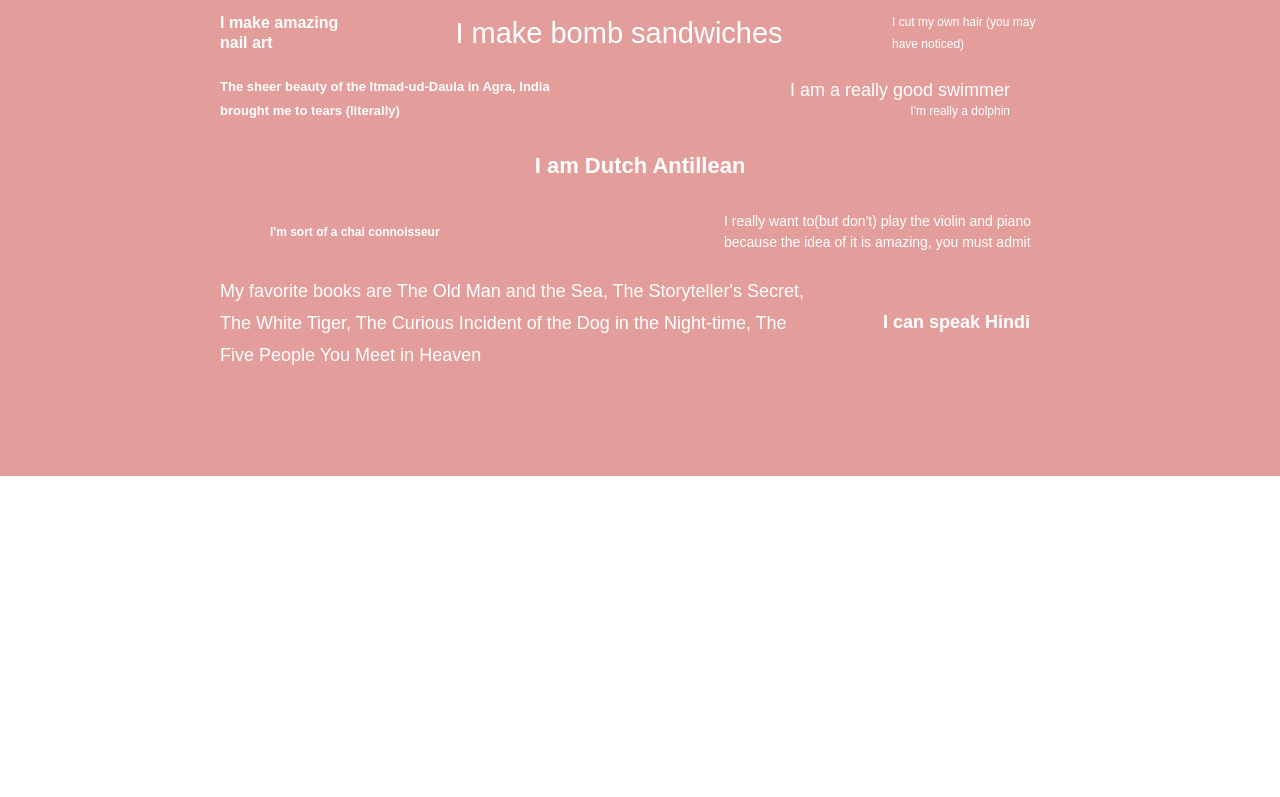
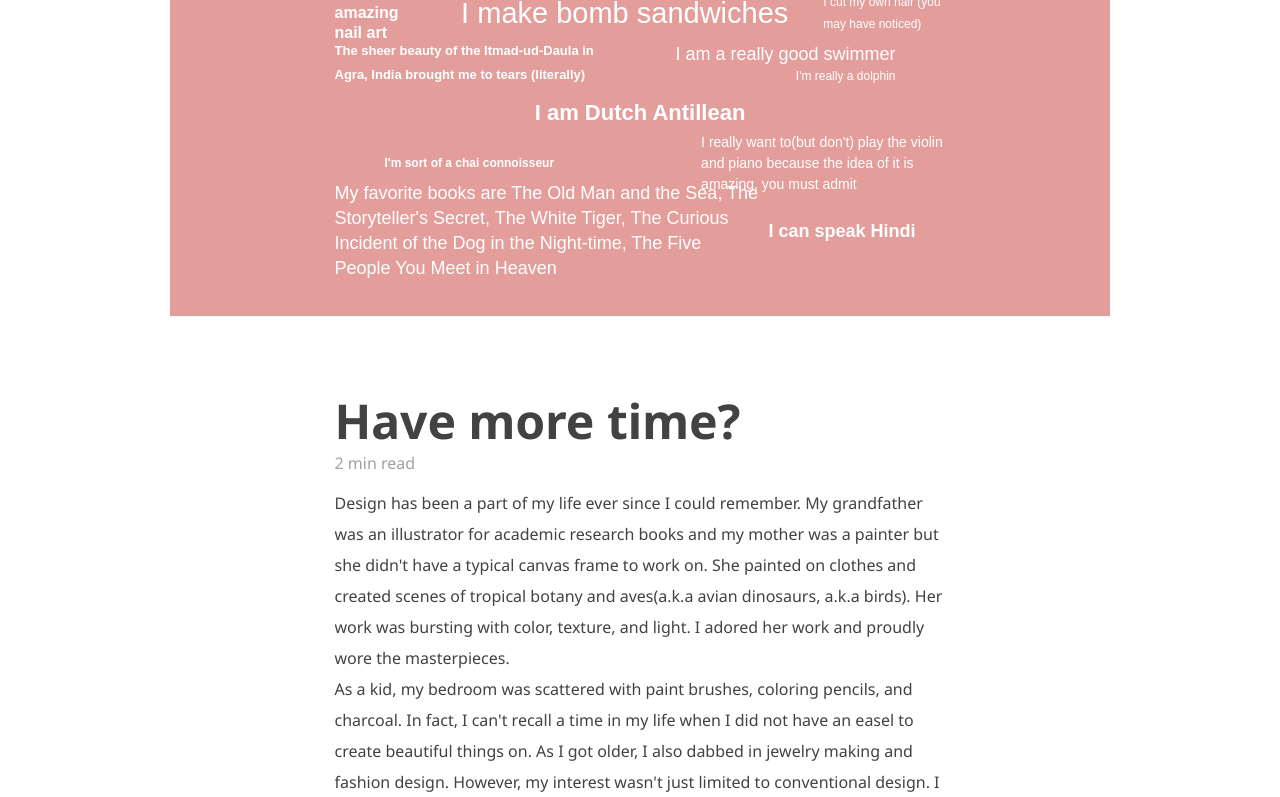
Before and after one commit to mpaolodr/sarina-vanderwaag-portfolio, a React (Create React App) app: page /about in a window 1280 px wide. Shown: the part 1014-1811 px from the top of the page. Before the commit the page ends 1490 px from the top, so only its background shows below. Built offline with nearby package versions, Linux system fonts and the light colour scheme.

Commit message:
added aboutme section in about component

```diff
--- a/src/components/about/About.js
+++ b/src/components/about/About.js
@@ -3,12 +3,16 @@ import React from "react";
 //components
 import Profile from "./Profile";
 import Tldr from "./Tldr";
+import AboutMe from "./AboutMe";
 
 const About = () => {
   return (
     <main>
-      <Profile />
-      <Tldr />
+      <div className="indented-container">
+        <Profile />
+        <Tldr />
+        <AboutMe />
+      </div>
     </main>
   );
 };
--- /dev/null
+++ b/src/components/about/AboutMe.js
@@ -0,0 +1,37 @@
+import React from "react";
+
+const AboutMe = () => {
+  return (
+    <section className="aboutme-container">
+      <div className="aboutme-content">
+        <div className="title-container">
+          <h2>Have more time?</h2>
+          <p>2 min read</p>
+        </div>
+        <div className="details-container">
+          <p>
+            Design has been a part of my life ever since I could remember. My
+            grandfather was an illustrator for academic research books and my
+            mother was a painter but she didn't have a typical canvas frame to
+            work on. She painted on clothes and created scenes of tropical
+            botany and aves(a.k.a avian dinosaurs, a.k.a birds). Her work was
+            bursting with color, texture, and light. I adored her work and
+            proudly wore the masterpieces.
+          </p>
+
+          <p>
+            As a kid, my bedroom was scattered with paint brushes, coloring
+            pencils, and charcoal. In fact, I can't recall a time in my life
+            when I did not have an easel to create beautiful things on. As I got
+            older, I also dabbed in jewelry making and fashion design. However,
+            my interest wasn't just limited to conventional design. I was
+            attracted to anything that could be made beautiful-plating food for
+            our large family dinners for instance.
+          </p>
+        </div>
+      </div>
+    </section>
+  );
+};
+
+export default AboutMe;
--- a/src/styles/about.scss
+++ b/src/styles/about.scss
@@ -8,8 +8,7 @@
 
   .profile-content {
     height: 40%;
-    width: 60%;
-    min-width: 840px;
+    width: 65%;
     @include flex(space-evenly, flex-start);
     flex-direction: column;
 
@@ -67,13 +66,12 @@
 .tldr-container {
   background: $tldr-bg;
   width: 100%;
-  height: 80vh;
+  height: 60vh;
   margin-top: 50px;
   @include flex(center, center);
 
   .tldr-content {
-    width: 60%;
-    min-width: 840px;
+    width: 65%;
     height: 70%;
 
     h2 {
@@ -82,6 +80,7 @@
       line-height: 6.5rem;
       color: white;
       height: 15%;
+      margin-bottom: 30px;
     }
   } //tldr content ends here
 
@@ -180,7 +179,6 @@
 
       .first-statement {
         font-size: 1.8rem;
-        line-height: 3.2rem;
         width: 70%;
       }
 
@@ -193,3 +191,50 @@
     }
   }
 } //tldr container ends here
+
+/*
+=================================================================================================================================
+========================================ABOUTME SECTION STYLES===================================================================
+=================================================================================================================================
+*/
+
+.aboutme-container {
+  width: 100%;
+  height: 60vh;
+  @include flex(center, center);
+
+  .aboutme-content {
+    width: 65%;
+    height: 70%;
+
+    .title-container {
+      height: 15%;
+      margin-bottom: 50px;
+
+      h2 {
+        font-size: 4.8rem;
+        line-height: 6.5rem;
+        font-weight: 700;
+      }
+
+      p {
+        font-size: 1.6rem;
+        line-height: 2rem;
+        color: $bud;
+        font-family: "Noto Sans", sans-serif;
+      }
+    }
+
+    .details-container {
+      height: 80%;
+      @include flex(space-evenly, flex-start);
+      flex-direction: column;
+
+      p {
+        font-family: "Noto Sans", sans-serif;
+        font-size: 1.6rem;
+        line-height: 3.1rem;
+      }
+    }
+  }
+} //aboutme container ends here
```
